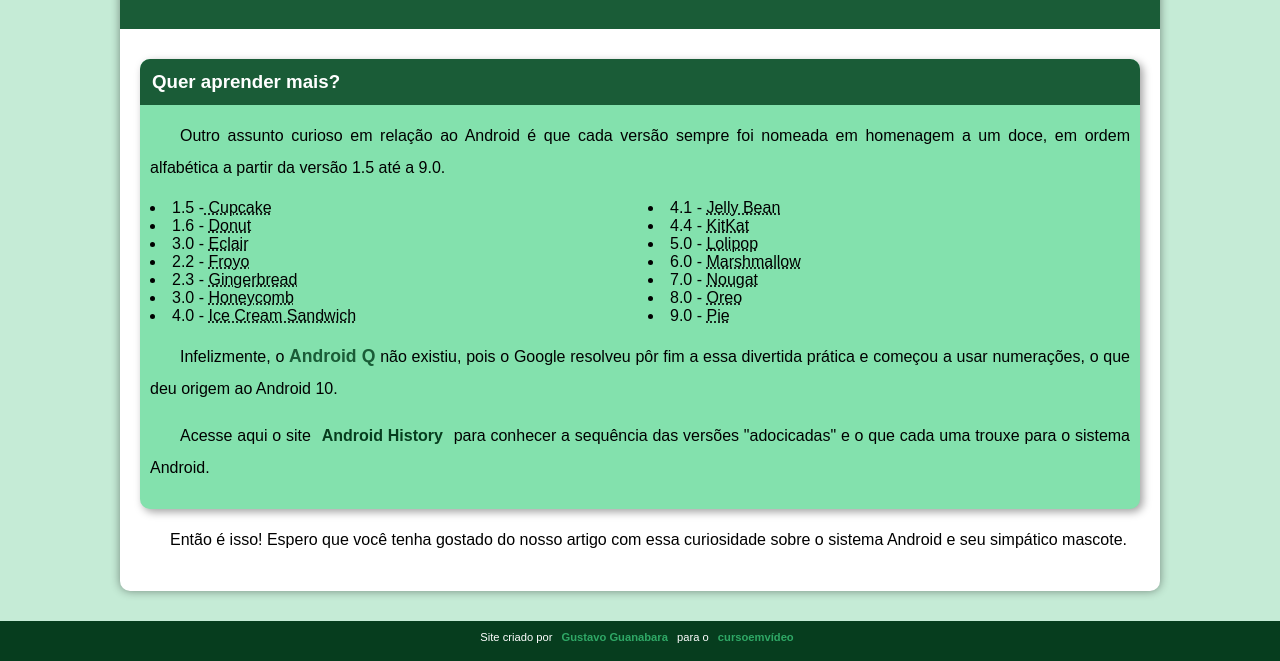
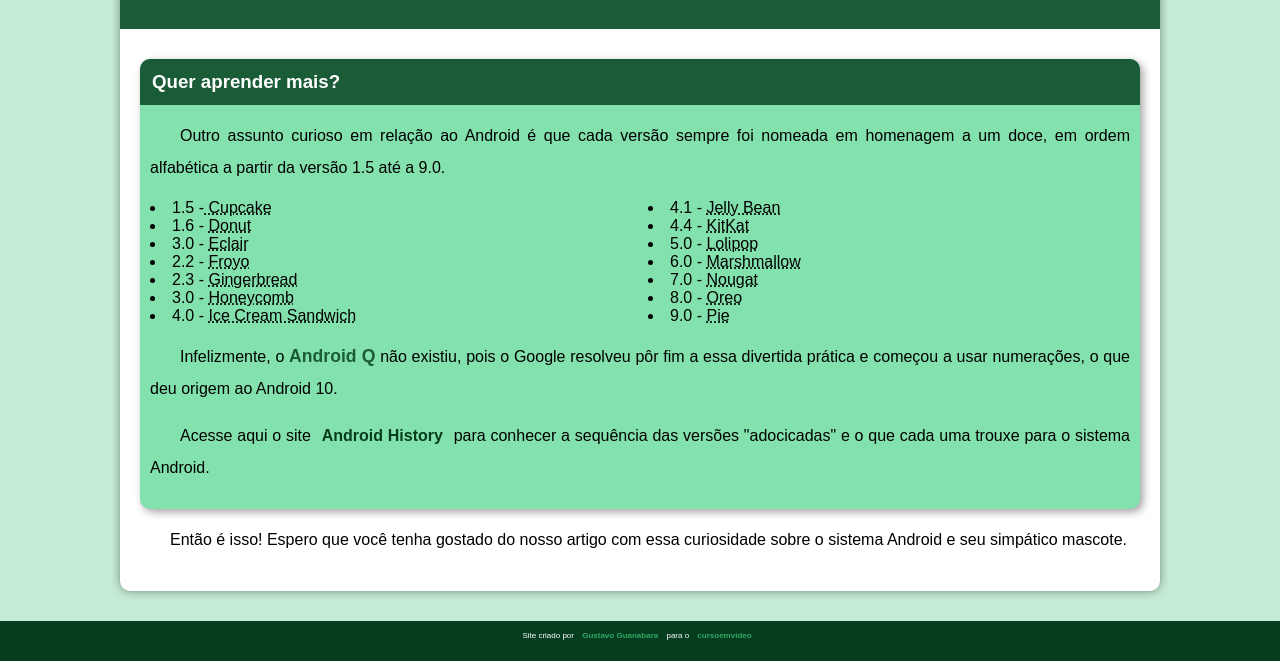
Before and after one commit to DanielFBarbosa/projeto-android, a plain HTML site: page index.html in a window 1280 px wide. Shown: the part 2840-3501 px from the top of the page. Drawn offline with Linux system fonts and the light colour scheme.

Commit message:
font-size ok

```diff
--- a/estilo/style.css
+++ b/estilo/style.css
@@ -201,7 +201,7 @@ footer p {
     font-family: var(--fonte-padrao);
     text-align: center;
    padding: 10px;
-   font-size: .7em;
+   font-size: .5em;
 }
 
 footer a {
```
